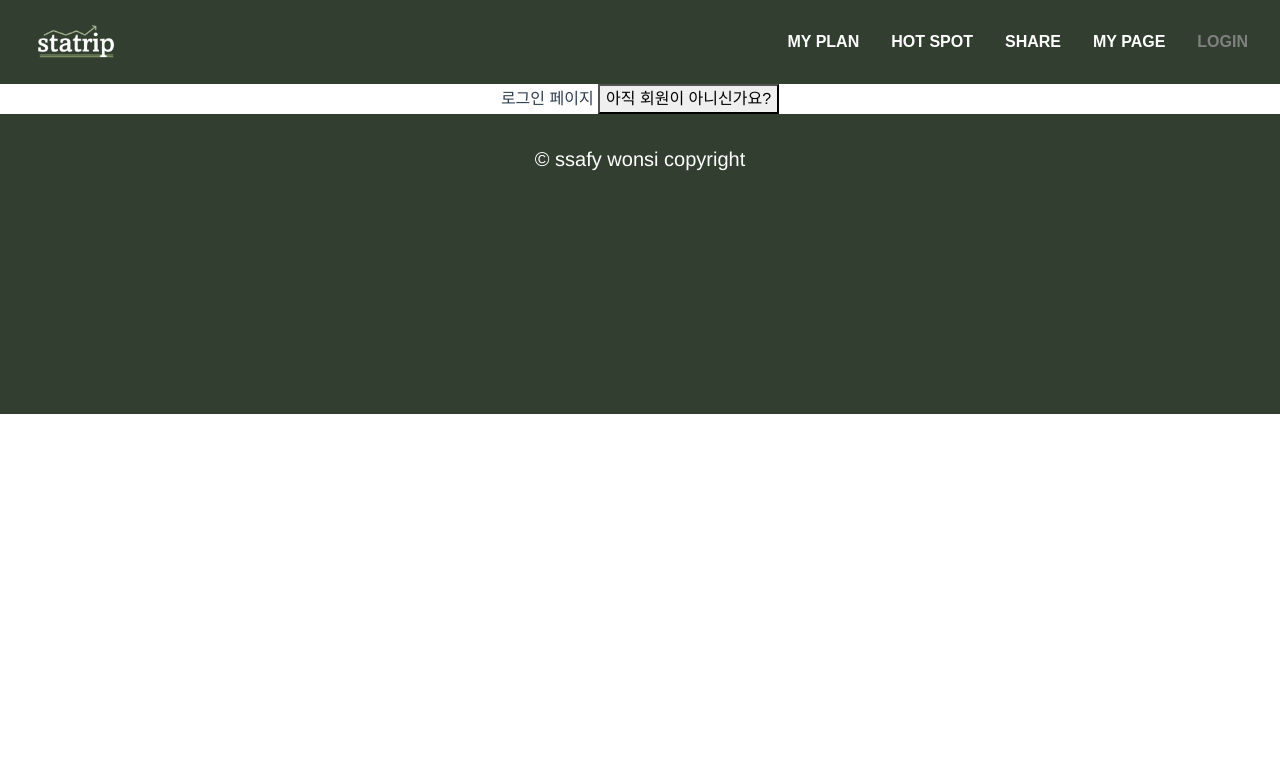
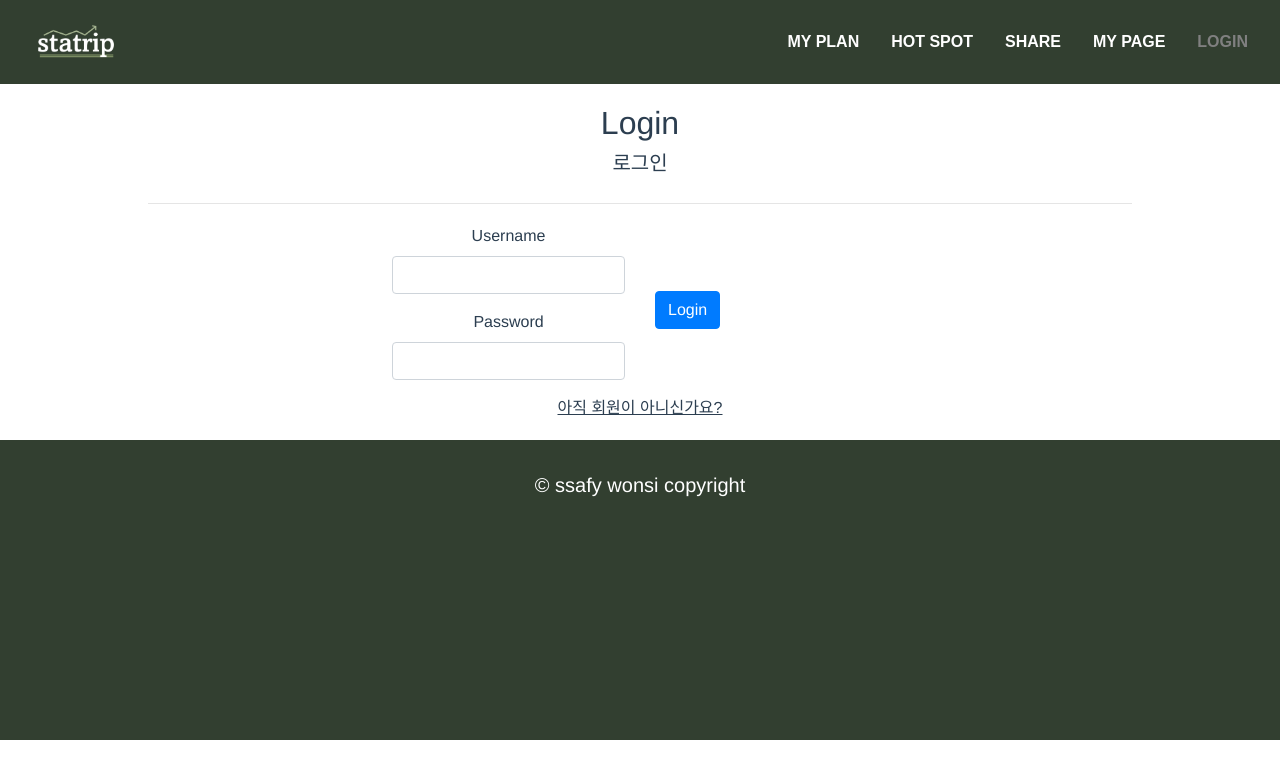
Before and after one commit to 210-reverof/statrip, a Vue app in the folder frontend/: page /auth/login in a window 1280 px wide. Shown: the top 778 px of the page. Built offline with nearby package versions, Linux system fonts and the light colour scheme; a web font is replaced by a local one.

Commit message:
feat: 로그인 페이지 삽입

```diff
--- a/frontend/src/components/auth/AuthLogin.vue
+++ b/frontend/src/components/auth/AuthLogin.vue
@@ -1,13 +1,87 @@
 <template>
     <div class="auth-login">
-        로그인 페이지
-        <button @click="$router.push('/auth/joina')">아직 회원이 아니신가요?</button>
+        <h2>Login</h2>
+        <h5>로그인</h5>
+        <hr class="separator">
+        <b-row class="row">
+            <b-col class="col-a">
+                <div class="form-group">
+                    <label for="username">Username</label>
+                    <input type="text" class="form-control" id="username" v-model="username">
+                </div>
+                <div class="form-group">
+                    <label for="password">Password</label>
+                    <input type="password" class="form-control" id="password" v-model="password">
+                </div>
+            </b-col>
+            <b-col class="col-b">
+                <div class="text-right">
+                    <button type="submit" class="btn btn-primary">Login</button>
+                </div>
+            </b-col>
+        </b-row>
+        <div class="join-link" @click="$router.push('/auth/joina')">아직 회원이 아니신가요?</div>
     </div>
 </template>
 
+
 <script>
-
 export default {
     name: "AuthLogin",
+    data() {
+        return {
+            id: '',
+            password: ''
+        };
+    },
+    methods: {
+        submitForm() {
+            this.id = '';
+            this.password = '';
+        }
+    }
+};
+</script>
+
+<style>
+.auth-login {
+    display: flex;
+    flex-direction: column;
+    align-items: center;
+    width: 80%;
+    margin: 0 auto;
+    padding: 20px;
 }
-</script>
+
+.form-control {
+    width: 100%;
+}
+
+.row {
+    width: 70%;
+}
+
+.col-a {
+    display: flex;
+    flex-direction: column;
+    align-items: flex-end;
+}
+
+.col-b {
+    display: flex;
+    flex-direction: column;
+    align-items: flex-start;
+    justify-content: center;
+}
+
+.join-link {
+    text-decoration: underline;
+    cursor: pointer;
+}
+
+.separator {
+    width: 100%;
+    margin-top: 20px;
+    margin-bottom: 20px;
+}
+</style>
```
